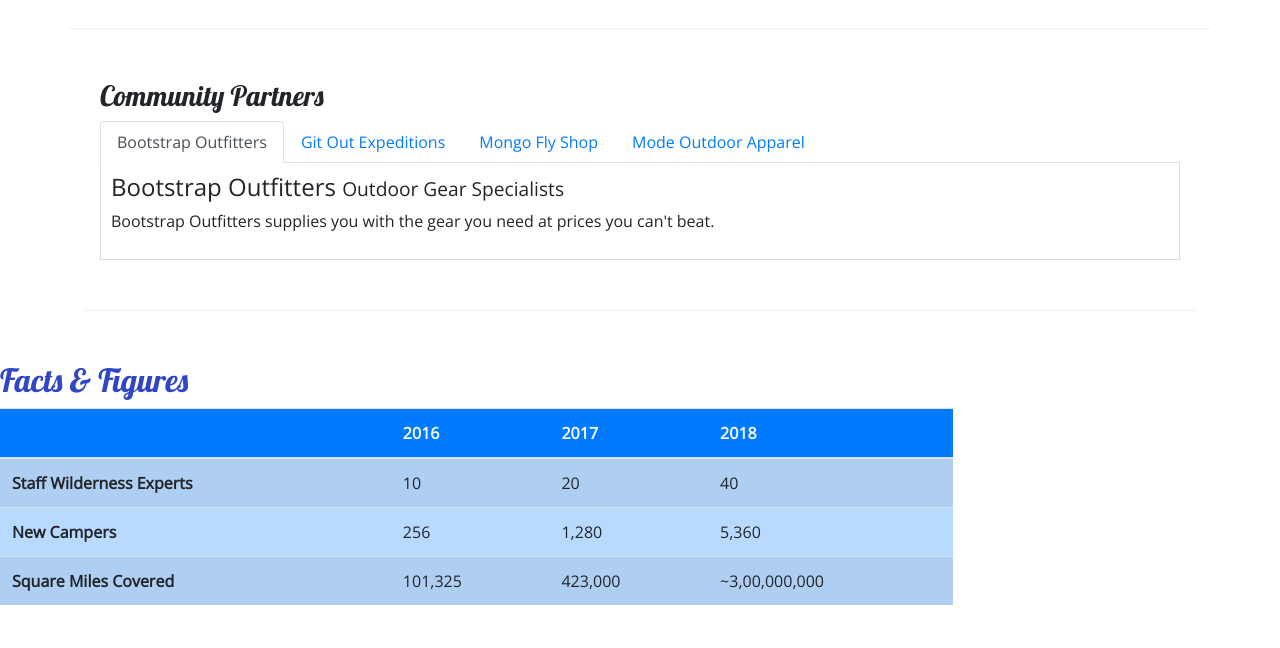
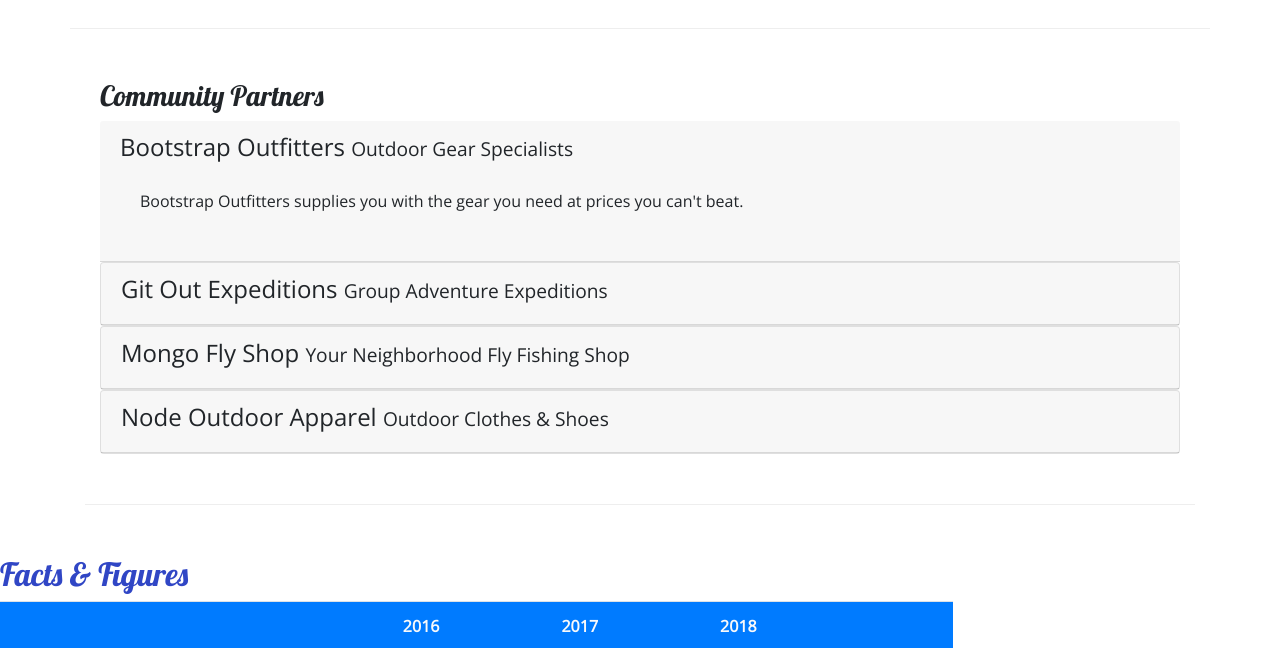
Before and after one commit to eli585/nucamp-site-final, a website: page aboutus.html in a window 1280 px wide. Shown: the part 800-1448 px from the top of the page. Drawn offline with nearby package versions, Linux system fonts and the light colour scheme.

Commit message:
Accordion About Us

```diff
--- a/aboutus.html
+++ b/aboutus.html
@@ -117,43 +117,63 @@
         <div class="row-content">
             <div class="col">
                 <h3>Community Partners</h3>
-                    <ul class="nav nav-tabs ">
-                        <li class="nav-item"><a class="nav-link active" href="#bootstrap" role="tab"
-                                data-toggle="tab">Bootstrap Outfitters</a></li>
-                        <li class="nav-item"><a class="nav-link" href="#git" role="tab" data-toggle="tab">Git Out
-                                Expeditions</a></li>
-                        <li class="nav-item"><a class="nav-link" href="#mongo" role="tab" data-toggle="tab">Mongo Fly
-                                Shop</a></li>
-                        <li class="nav-item"><a class="nav-link" href="#node" role="tab" data-toggle="tab">Mode
-                                Outdoor Apparel</a></li>
-                    </ul>
-                <div class="tab-content">
-                    <div role="tabpanel" class="tab-pane fade show active" id="bootstrap">
-                        <h4>Bootstrap Outfitters <small>Outdoor Gear Specialists</small></h4>
-                        <p class="d-none d-sm-block">Bootstrap Outfitters supplies you with the gear you need at prices
-                            you
-                            can't beat.</p>
+
+                <div id="accordion">
+                    <div role="tab" class="card-header">
+                        <h4><a data-toggle="collapse" data-target="#bootstrap">Bootstrap Outfitters <small>Outdoor Gear
+                                    Specialists</small></a></h4>
+                        <div class="collapse show" id="bootstrap" data-parent="#accordion">
+                            <div class="card-body">
+                                <p class="d-none d-sm-block">Bootstrap Outfitters supplies you with the gear you need at
+                                    prices
+                                    you
+                                    can't beat.</p>
+                            </div>
+                        </div>
                     </div>
-                    <div role="tabpanel" class="tab-pane fade" id="git">
-                        <h4>Git Out Expeditions <small>Group Adventure Expeditions</small></h4>
-                        <p class="d-none d-sm-block">Join Git Out Expeditions to explore new horizons with a group of
-                            other
-                            adventurers!</p>
+                    <div class="card">
+                        <div role="tab" class="card-header">
+                            <h4><a class="collapsed" data-toggle="collapse" data-target="#git">Git Out Expeditions
+                                    <small>Group Adventure Expeditions</small></a></h4>
+                            <div class="collapse" id="git" data-parent="#accordion">
+                                <div class="card-body">
+                                    <p class="d-none d-sm-block">Join Git Out Expeditions to explore new horizons with a
+                                        group of
+                                        other
+                                        adventurers!</p>
+                                </div>
+                            </div>
+                        </div>
                     </div>
-
-
-                    <div role="tabpanel" class="tab-pane fade" id="mongo">
-                        <h4>Mongo Fly Shop <small>Your Neighborhood Fly Fishing Shop</small></h4>
-                        <p class="d-none d-sm-block">Need a new fishing pole, a tacklebox, or flies of all kinds? Stop by
-                            Mongo
-                            Fly Shop.</p>
+                    <div class="card">
+                        <div role="tab" class="card-header">
+                            <h4>
+                                <a class="collapsed" data-toggle="collapse" data-target="#mongo">
+                                    Mongo Fly Shop <small>Your Neighborhood Fly Fishing Shop</small>
+                                </a>
+                            </h4>
+                            <div class="collapse" id="mongo" data-parent="#accordion">
+                                <div class="card-body">
+                                    <p class="d-none d-sm-block">Need a new fishing pole, a tacklebox, or flies of all
+                                        kinds? Stop by Mongo Fly Shop.</p>
+                                </div>
+                            </div>
+                        </div>
                     </div>
-
-                    <div role="tabpanel" class="tab-pane fade" id="node">
-                        <h4>Node Outdoor Apparel <small>Outdoor Clothes & Shoes</small></h4>
-                        <p class="d-none d-sm-block">From polar fleeces to swimsuits, hiking boots to waders, a visit to
-                            Node
-                            will be sure to get you covered.</p>
+                    <div class="card">
+                        <div role="tab" class="card-header">
+                            <h4>
+                                <a class="collapsed" data-toggle="collapse" data-target="#node">
+                                    Node Outdoor Apparel <small>Outdoor Clothes & Shoes</small>
+                                </a>
+                            </h4>
+                            <div class="collapse" id="node" data-parent="#accordion">
+                                <div class="card-body">
+                                    <p class="d-none d-sm-block">From polar fleeces to swimsuits, hiking boots to
+                                        waders, a visit to Node will be sure to get you covered.</p>
+                                </div>
+                            </div>
+                        </div>
                     </div>
                 </div>
             </div>
```
